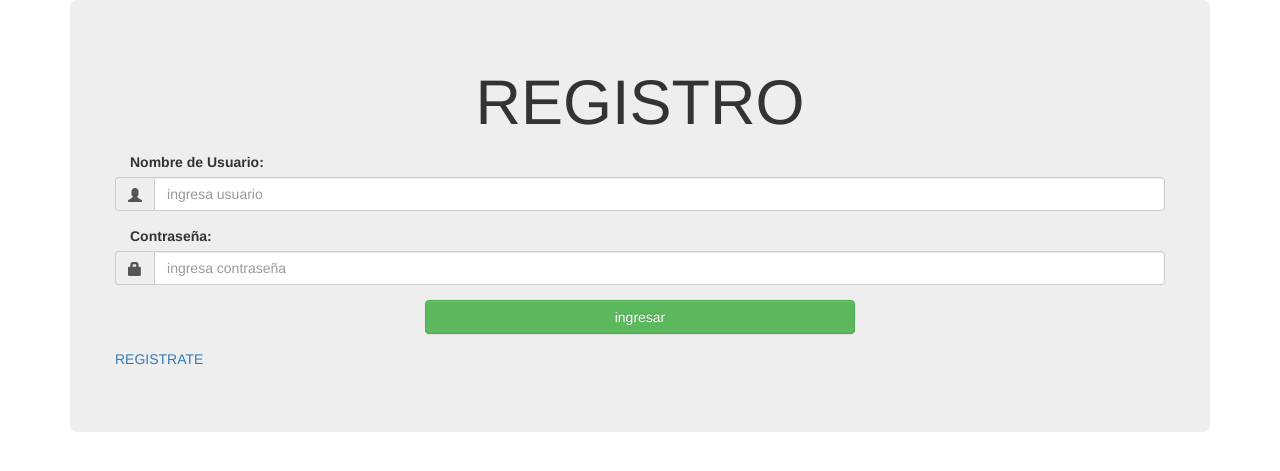
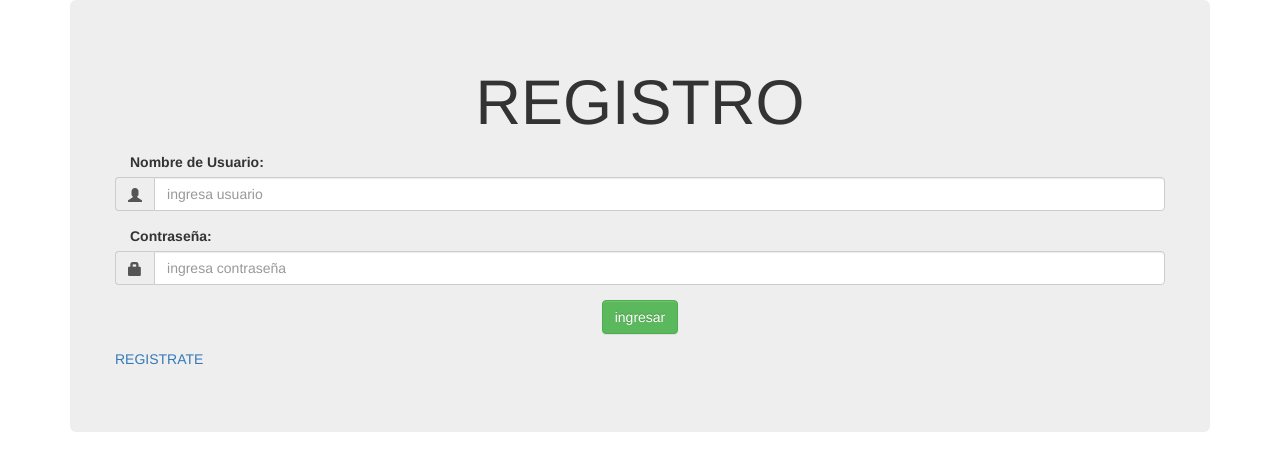
Before and after one commit to malu1985/Tiendaapp, a PHP site: page / in a window 1280 px wide. Shown: the top 471 px of the page. Run offline with PHP 8.4, Linux system fonts and the light colour scheme.

Commit message:
Update index.php

```diff
--- a/index.php
+++ b/index.php
@@ -49,7 +49,7 @@
 							</div>
 
 							<div class="form-group">
-								<input type="submit" class="btn btn-success" value="ingresar" style="width:430px;">
+								<input type="submit" class="btn btn-success" value="ingresar">
 							</div>
 
 						<div align="left" class="form-group">
```
